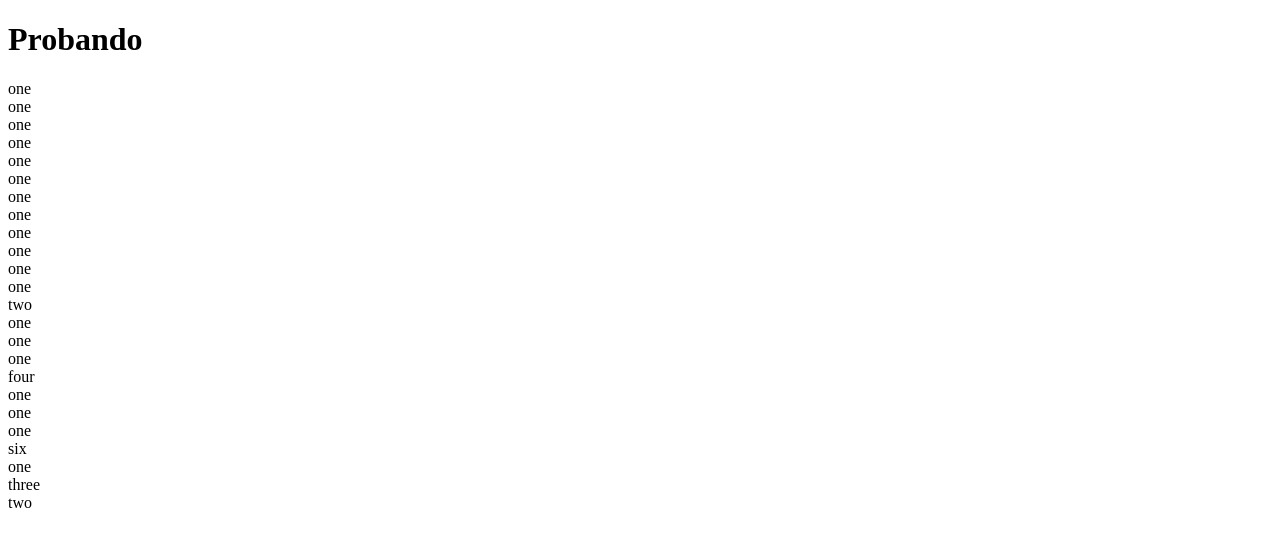
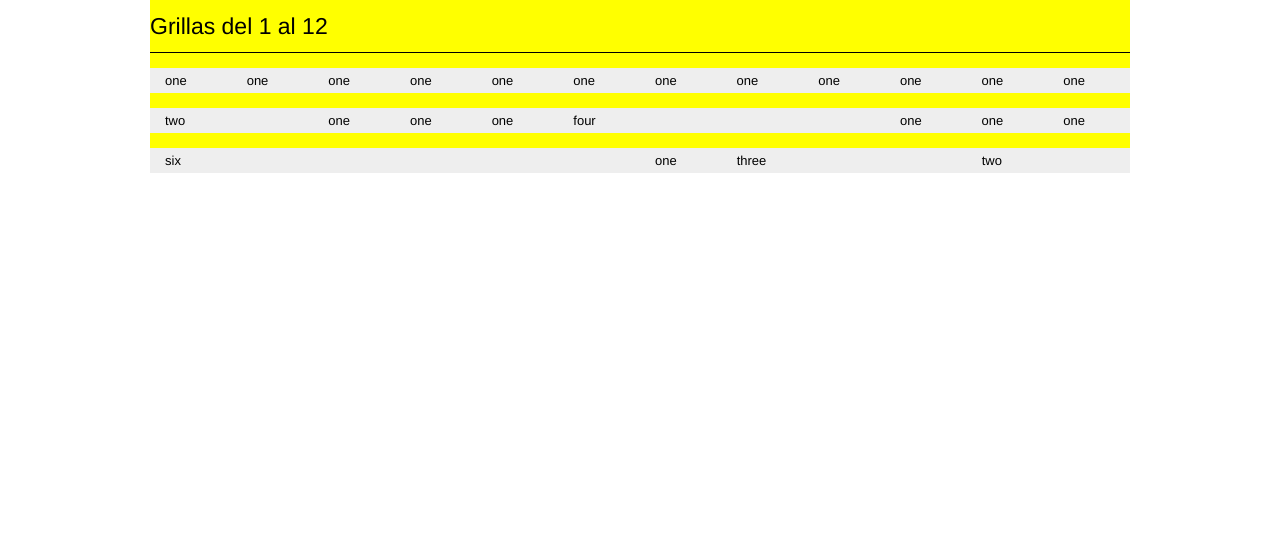
Before and after one commit to eporroa/responsive-framework, a plain HTML site: page index.html in a window 1280 px wide. Drawn offline with Linux system fonts and the light colour scheme; files that its build step writes are made by us from their sources.

Commit message:
Update index.html

```diff
--- a/index.html
+++ b/index.html
@@ -5,12 +5,12 @@
     <meta charset="utf-8" />
 	<meta name="viewport" content="width=device-width, initial-scale=1, maximum-scale=1, user-scalable=no" />
 
-    <link rel="stylesheet" href="hito.framework.1.0.0.css" />
+    <link rel="stylesheet" href="responsive.framework.1.0.0.css" />
 </head>
 <body>
 	<div class="container">
 		<div class="header">
-			<h1>Probando</h1>
+			<h1>Grillas del 1 al 12</h1>
 		</div>
 		<div class="row">
 			<div class="one">
```
